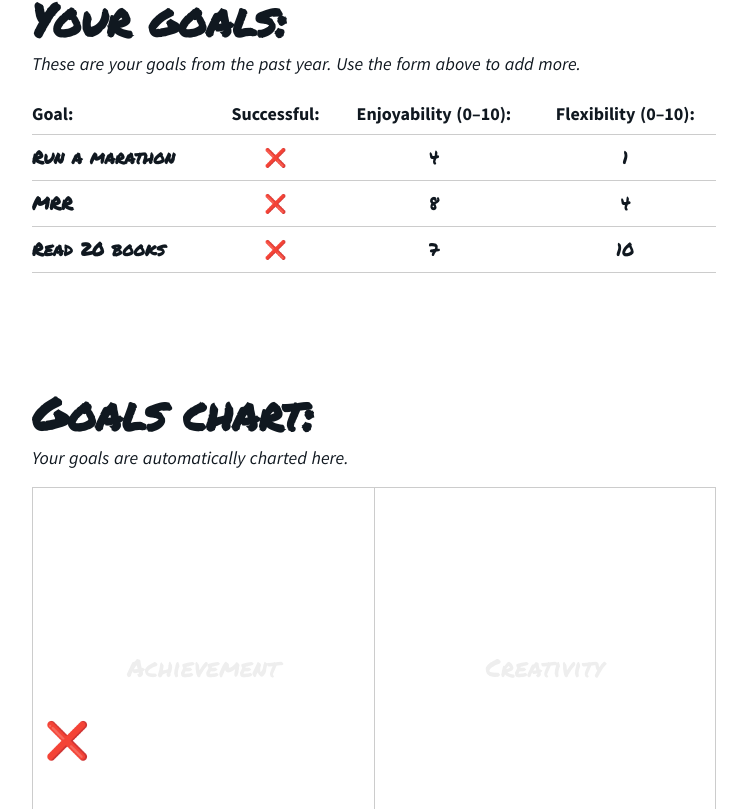
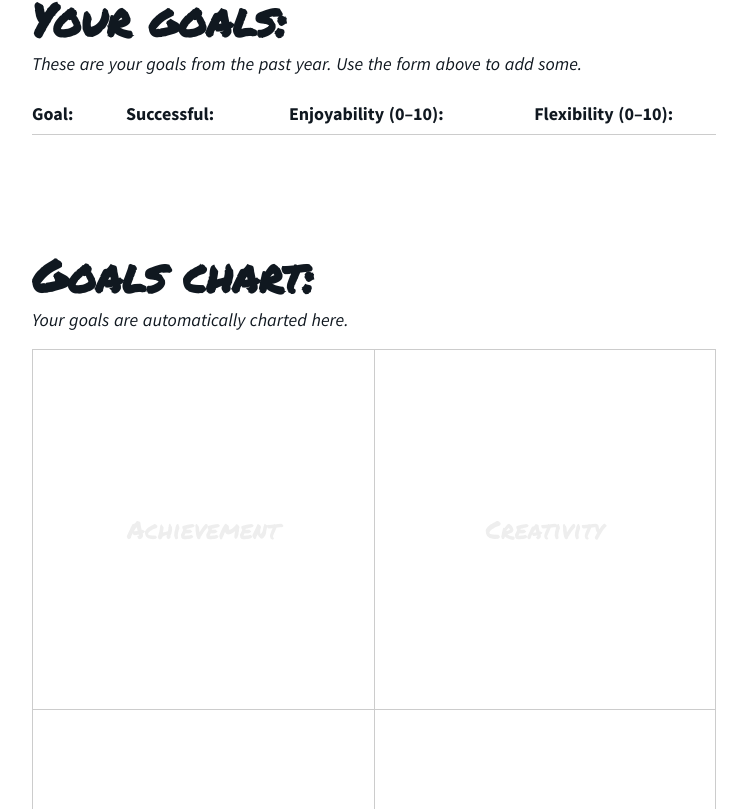
Before and after one commit to josh-collinsworth/goal-tracker, a Nuxt app: page / in a window 1280 px wide. Shown: the part 831-1640 px from the top of the page, without its empty margins (266-1013 px from the left). Built offline with nearby package versions, Linux system fonts and the light colour scheme.

Commit message:
Remove default goals

```diff
--- a/pages/index.vue
+++ b/pages/index.vue
@@ -29,32 +29,12 @@ export default {
   },
   data() {
     return {
-      goals: [],
-      defaultGoals: [
-        {
-          name: 'Run a marathon',
-          flexibility: 1,
-          enjoyability: 4,
-          completed: true
-        },
-        {
-          name: 'MRR',
-          flexibility: 4,
-          enjoyability: 8,
-          completed: false
-        },
-        {
-          name: 'Read 20 books',
-          flexibility: 10,
-          enjoyability: 7,
-          completed: true
-        }
-      ]
+      goals: []
     }
   },
   mounted() {
     const savedGoals = JSON.parse(localStorage.getItem('nuxtGoalRetroGoals'))
-    this.goals = savedGoals || this.defaultGoals
+    this.goals = savedGoals || []
   },
   methods: {
     addGoal(newGoal) {
```
